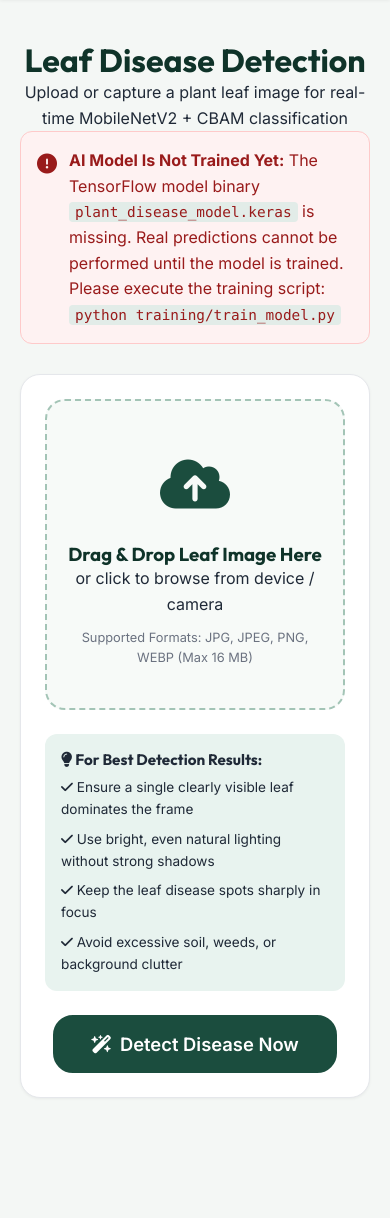
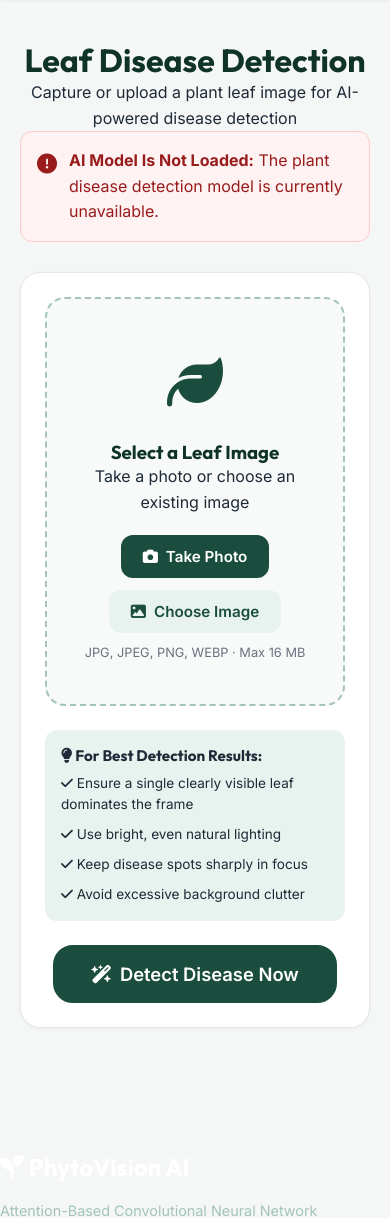
Before and after one commit to vaidehipurohit18/phyto-vision, a Flask app: page /detect in a window 390 px wide. Shown: the part 73-1291 px from the top of the page. Run offline with Flask 3, Linux system fonts and the light colour scheme; some libraries are stand-ins or nearby versions.

Commit message:
Fix mobile camera and image upload

```diff
--- a/static/js/detect.js
+++ b/static/js/detect.js
@@ -1,143 +1,509 @@
-/* Leaf Image Detection Upload JavaScript */
+/* ============================================================
+   PHYTO VISION - LEAF IMAGE DETECTION
+   Mobile Camera + Gallery + Desktop File Upload
+   ============================================================ */
+
 document.addEventListener('DOMContentLoaded', () => {
+
     const detectForm = document.getElementById('detect-form');
-    const fileInput = document.getElementById('leaf_image');
+
+    const cameraInput = document.getElementById('camera-input');
+    const galleryInput = document.getElementById('gallery-input');
+
+    const cameraBtn = document.getElementById('camera-btn');
+    const galleryBtn = document.getElementById('gallery-btn');
+
     const dropZone = document.getElementById('drop-zone');
     const dropPrompt = document.getElementById('drop-zone-prompt');
-    const previewContainer = document.getElementById('preview-container');
-    const previewImage = document.getElementById('image-preview');
-    const removeImgBtn = document.getElementById('remove-img-btn');
-    const errorBox = document.getElementById('detect-error-box');
-    const errorMsg = document.getElementById('detect-error-msg');
-    const submitBtn = document.getElementById('submit-detect-btn');
-    const loadingOverlay = document.getElementById('loading-overlay');
 
-    if (!detectForm) return;
+    const previewContainer =
+        document.getElementById('preview-container');
 
-    // Trigger file dialog on dropzone click
-    dropZone.addEventListener('click', (e) => {
-        if (e.target.closest('#remove-img-btn')) return;
-        fileInput.click();
+    const previewImage =
+        document.getElementById('image-preview');
+
+    const removeImgBtn =
+        document.getElementById('remove-img-btn');
+
+    const errorBox =
+        document.getElementById('detect-error-box');
+
+    const errorMsg =
+        document.getElementById('detect-error-msg');
+
+    const submitBtn =
+        document.getElementById('submit-detect-btn');
+
+    const loadingOverlay =
+        document.getElementById('loading-overlay');
+
+
+    if (!detectForm) {
+        return;
+    }
+
+
+    /* ========================================================
+       STORE SELECTED FILE
+       ======================================================== */
+
+    let selectedFile = null;
+
+
+    /* ========================================================
+       CAMERA BUTTON
+       ======================================================== */
+
+    cameraBtn.addEventListener('click', (e) => {
+
+        e.preventDefault();
+        e.stopPropagation();
+
+        hideError();
+
+        /*
+         * This input has:
+         *
+         * accept="image/*"
+         * capture="environment"
+         *
+         * On supported mobile browsers this requests
+         * the rear-facing camera.
+         */
+
+        cameraInput.click();
+
     });
 
-    // Drag & Drop handlers
+
+    /* ========================================================
+       GALLERY BUTTON
+       ======================================================== */
+
+    galleryBtn.addEventListener('click', (e) => {
+
+        e.preventDefault();
+        e.stopPropagation();
+
+        hideError();
+
+        galleryInput.click();
+
+    });
+
+
+    /* ========================================================
+       CAMERA INPUT CHANGE
+       ======================================================== */
+
+    cameraInput.addEventListener('change', () => {
+
+        if (
+            cameraInput.files &&
+            cameraInput.files.length > 0
+        ) {
+
+            const file = cameraInput.files[0];
+
+            handleFileSelect(file);
+
+        }
+
+    });
+
+
+    /* ========================================================
+       GALLERY INPUT CHANGE
+       ======================================================== */
+
+    galleryInput.addEventListener('change', () => {
+
+        if (
+            galleryInput.files &&
+            galleryInput.files.length > 0
+        ) {
+
+            const file = galleryInput.files[0];
+
+            handleFileSelect(file);
+
+        }
+
+    });
+
+
+    /* ========================================================
+       DESKTOP DROPZONE CLICK
+       ======================================================== */
+
+    dropZone.addEventListener('click', (e) => {
+
+        /*
+         * Don't trigger file picker if user clicked
+         * one of the buttons.
+         */
+
+        if (
+            e.target.closest('#camera-btn') ||
+            e.target.closest('#gallery-btn') ||
+            e.target.closest('#remove-img-btn')
+        ) {
+
+            return;
+
+        }
+
+        /*
+         * On desktop, clicking the main area opens
+         * the gallery/file picker.
+         */
+
+        galleryInput.click();
+
+    });
+
+
+    /* ========================================================
+       DRAG & DROP
+       ======================================================== */
+
     ['dragenter', 'dragover'].forEach(eventName => {
+
         dropZone.addEventListener(eventName, (e) => {
+
             e.preventDefault();
             e.stopPropagation();
+
             dropZone.classList.add('dragover');
-        }, false);
+
+        });
+
     });
 
+
     ['dragleave', 'drop'].forEach(eventName => {
+
         dropZone.addEventListener(eventName, (e) => {
+
             e.preventDefault();
             e.stopPropagation();
+
             dropZone.classList.remove('dragover');
-        }, false);
+
+        });
+
     });
 
+
     dropZone.addEventListener('drop', (e) => {
-        const dt = e.dataTransfer;
-        const files = dt.files;
-        if (files && files.length > 0) {
-            fileInput.files = files;
+
+        const files = e.dataTransfer.files;
+
+        if (
+            files &&
+            files.length > 0
+        ) {
+
             handleFileSelect(files[0]);
+
         }
+
     });
 
-    fileInput.addEventListener('change', () => {
-        if (fileInput.files && fileInput.files.length > 0) {
-            handleFileSelect(fileInput.files[0]);
-        }
-    });
+
+    /* ========================================================
+       FILE VALIDATION
+       ======================================================== */
 
     function handleFileSelect(file) {
+
         hideError();
 
-        const validTypes = ['image/png', 'image/jpeg', 'image/jpg', 'image/webp'];
-        if (!validTypes.includes(file.type)) {
-            showError(`Invalid file format '${file.type}'. Please upload JPG, PNG, or WEBP image.`);
-            resetFile();
+        if (!file) {
             return;
         }
 
-        if (file.size > 16 * 1024 * 1024) {
-            showError(`File size (${(file.size / (1024 * 1024)).toFixed(1)} MB) exceeds maximum 16 MB limit.`);
+
+        console.log(
+            '[DETECT] Selected file:',
+            file.name
+        );
+
+        console.log(
+            '[DETECT] MIME type:',
+            file.type
+        );
+
+        console.log(
+            '[DETECT] Size:',
+            file.size
+        );
+
+
+        const validTypes = [
+            'image/png',
+            'image/jpeg',
+            'image/jpg',
+            'image/webp'
+        ];
+
+
+        /*
+         * Some mobile cameras may return an empty
+         * MIME type even though the file is an image.
+         *
+         * Therefore don't reject purely because
+         * file.type is empty.
+         */
+
+        if (
+            file.type &&
+            !validTypes.includes(file.type)
+        ) {
+
+            showError(
+                `Invalid image format "${file.type}". ` +
+                `Please use JPG, PNG, or WEBP.`
+            );
+
             resetFile();
+
             return;
+
         }
 
-        // Show image preview
+
+        /* 16 MB limit */
+
+        if (
+            file.size >
+            16 * 1024 * 1024
+        ) {
+
+            showError(
+                `File size is ` +
+                `${(file.size / (1024 * 1024)).toFixed(1)} MB. ` +
+                `Maximum allowed size is 16 MB.`
+            );
+
+            resetFile();
+
+            return;
+
+        }
+
+
+        selectedFile = file;
+
+
+        /* ====================================================
+           PREVIEW
+           ==================================================== */
+
         const reader = new FileReader();
+
+
         reader.onload = (e) => {
-            previewImage.src = e.target.result;
+
+            previewImage.src =
+                e.target.result;
+
             dropPrompt.classList.add('hidden');
+
             previewContainer.classList.remove('hidden');
+
+            submitBtn.disabled = false;
+
         };
+
+
+        reader.onerror = () => {
+
+            showError(
+                'Unable to read the selected image.'
+            );
+
+        };
+
+
         reader.readAsDataURL(file);
+
     }
 
+
+    /* ========================================================
+       REMOVE IMAGE
+       ======================================================== */
+
     removeImgBtn.addEventListener('click', (e) => {
+
+        e.preventDefault();
         e.stopPropagation();
+
         resetFile();
+
     });
 
+
     function resetFile() {
-        fileInput.value = '';
+
+        selectedFile = null;
+
+        cameraInput.value = '';
+
+        galleryInput.value = '';
+
         previewImage.src = '#';
+
         previewContainer.classList.add('hidden');
+
         dropPrompt.classList.remove('hidden');
+
         hideError();
+
     }
 
-    function showError(msg) {
-        errorMsg.textContent = msg;
+
+    /* ========================================================
+       ERROR HANDLING
+       ======================================================== */
+
+    function showError(message) {
+
+        errorMsg.textContent = message;
+
         errorBox.classList.remove('hidden');
+
     }
 
+
     function hideError() {
+
         errorBox.classList.add('hidden');
+
         errorMsg.textContent = '';
+
     }
 
-    // Submit Form via AJAX
-    detectForm.addEventListener('submit', async (e) => {
-        e.preventDefault();
-        hideError();
 
-        if (!fileInput.files || fileInput.files.length === 0) {
-            showError('Please select or capture a plant leaf image first.');
-            return;
+    /* ========================================================
+       SUBMIT PREDICTION
+       ======================================================== */
+
+    detectForm.addEventListener(
+        'submit',
+        async (e) => {
+
+            e.preventDefault();
+
+            hideError();
+
+
+            if (!selectedFile) {
+
+                showError(
+                    'Please take a photo or choose a leaf image first.'
+                );
+
+                return;
+
+            }
+
+
+            console.log(
+                '[DETECT] Sending image to /predict...'
+            );
+
+
+            const formData = new FormData();
+
+            formData.append(
+                'leaf_image',
+                selectedFile
+            );
+
+
+            /* Loading UI */
+
+            loadingOverlay.classList.remove('hidden');
+
+            submitBtn.disabled = true;
+
+
+            try {
+
+                const response = await fetch(
+                    '/predict',
+                    {
+                        method: 'POST',
+                        body: formData
+                    }
+                );
+
+
+                console.log(
+                    '[DETECT] Server response:',
+                    response.status
+                );
+
+
+                const data =
+                    await response.json();
+
+
+                if (
+                    response.ok &&
+                    data.success
+                ) {
+
+                    console.log(
+                        '[DETECT] Prediction successful.'
+                    );
+
+
+                    window.location.href =
+                        data.redirect_url;
+
+
+                } else {
+
+                    loadingOverlay.classList.add(
+                        'hidden'
+                    );
+
+                    submitBtn.disabled = false;
+
+
+                    showError(
+                        data.error ||
+                        'An error occurred during leaf analysis.'
+                    );
+
+                }
+
+
+            } catch (err) {
+
+                console.error(
+                    '[DETECT] Request failed:',
+                    err
+                );
+
+
+                loadingOverlay.classList.add(
+                    'hidden'
+                );
+
+                submitBtn.disabled = false;
+
+
+                showError(
+                    'Network error or server connection failed. Please try again.'
+                );
+
+            }
+
         }
+    );
 
-        const formData = new FormData();
-        formData.append('leaf_image', fileInput.files[0]);
-
-        // Show loading spinner
-        loadingOverlay.classList.remove('hidden');
-        submitBtn.disabled = true;
-
-        try {
-            const response = await fetch('/predict', {
-                method: 'POST',
-                body: formData
-            });
-
-            const data = await response.json();
-
-            if (response.ok && data.success) {
-                // Redirect to result page
-                window.location.href = data.redirect_url;
-            } else {
-                loadingOverlay.classList.add('hidden');
-                submitBtn.disabled = false;
-                showError(data.error || 'An error occurred during leaf analysis.');
-            }
-        } catch (err) {
-            loadingOverlay.classList.add('hidden');
-            submitBtn.disabled = false;
-            showError('Network error or server connection failed. Please try again.');
-        }
-    });
 });
--- a/templates/detect.html
+++ b/templates/detect.html
@@ -1,97 +1,252 @@
 {% extends "base.html" %}
 
-{% block title %}Detect Plant Disease | Attention-Based CNN Scanner{% endblock %}
+{% block title %}Detect Plant Disease | PhytoVision{% endblock %}
 
 {% block content %}
+
 <div class="container page-container">
+
     <div class="page-header text-center">
         <h1 class="page-title">Leaf Disease Detection</h1>
-        <p class="page-subtitle">Upload or capture a plant leaf image for real-time MobileNetV2 + CBAM classification</p>
+        <p class="page-subtitle">
+            Capture or upload a plant leaf image for AI-powered disease detection
+        </p>
     </div>
 
     {% if not model_loaded %}
     <div class="alert alert-danger" style="max-width: 800px; margin: 0 auto 30px;">
-        <div class="alert-icon"><i class="fa-solid fa-circle-exclamation"></i></div>
+        <div class="alert-icon">
+            <i class="fa-solid fa-circle-exclamation"></i>
+        </div>
+
         <div class="alert-content">
-            <strong>AI Model Is Not Trained Yet:</strong>
-            The TensorFlow model binary <code>plant_disease_model.keras</code> is missing.
-            Real predictions cannot be performed until the model is trained. Please execute the training script:
-            <br>
-            <code class="code-block">python training/train_model.py</code>
+            <strong>AI Model Is Not Loaded:</strong>
+            The plant disease detection model is currently unavailable.
         </div>
     </div>
     {% endif %}
 
     <div class="detect-wrapper">
-        <!-- Detection Form Card -->
+
         <div class="card detect-card">
+
             <form id="detect-form" enctype="multipart/form-data">
+
+                <!-- CAMERA INPUT -->
+                <input
+                    type="file"
+                    name="leaf_image"
+                    id="camera-input"
+                    accept="image/*"
+                    capture="environment"
+                    style="display:none;"
+                >
+
+                <!-- GALLERY / FILE INPUT -->
+                <input
+                    type="file"
+                    id="gallery-input"
+                    accept="image/png,image/jpeg,image/jpg,image/webp"
+                    style="display:none;"
+                >
+
+                <!-- Upload Area -->
                 <div class="drop-zone" id="drop-zone">
-                    <input type="file" name="leaf_image" id="leaf_image" accept="image/png, image/jpeg, image/jpg, image/webp" capture="environment" hidden>
 
-                    <div class="drop-zone-content" id="drop-zone-prompt">
+                    <div
+                        class="drop-zone-content"
+                        id="drop-zone-prompt"
+                    >
+
                         <div class="upload-icon">
-                            <i class="fa-solid fa-cloud-arrow-up"></i>
+                            <i class="fa-solid fa-leaf"></i>
                         </div>
-                        <h3>Drag & Drop Leaf Image Here</h3>
-                        <p class="upload-sub">or click to browse from device / camera</p>
+
+                        <h3>Select a Leaf Image</h3>
+
+                        <p class="upload-sub">
+                            Take a photo or choose an existing image
+                        </p>
+
+                        <!-- MOBILE ACTION BUTTONS -->
+                        <div
+                            class="mobile-upload-actions"
+                            style="
+                                display:flex;
+                                gap:12px;
+                                justify-content:center;
+                                flex-wrap:wrap;
+                                margin-top:20px;
+                            "
+                        >
+
+                            <button
+                                type="button"
+                                class="btn btn-primary"
+                                id="camera-btn"
+                            >
+                                <i class="fa-solid fa-camera"></i>
+                                Take Photo
+                            </button>
+
+                            <button
+                                type="button"
+                                class="btn btn-secondary"
+                                id="gallery-btn"
+                            >
+                                <i class="fa-solid fa-image"></i>
+                                Choose Image
+                            </button>
+
+                        </div>
+
                         <div class="allowed-formats">
-                            Supported Formats: JPG, JPEG, PNG, WEBP (Max 16 MB)
+                            JPG, JPEG, PNG, WEBP · Max 16 MB
                         </div>
+
                     </div>
 
-                    <!-- Image Preview Container -->
-                    <div class="image-preview-container hidden" id="preview-container">
-                        <img id="image-preview" src="#" alt="Leaf Preview">
+                    <!-- IMAGE PREVIEW -->
+
+                    <div
+                        class="image-preview-container hidden"
+                        id="preview-container"
+                    >
+
+                        <img
+                            id="image-preview"
+                            src="#"
+                            alt="Leaf Preview"
+                        >
+
                         <div class="preview-overlay">
-                            <button type="button" class="btn btn-sm btn-danger" id="remove-img-btn">
-                                <i class="fa-solid fa-trash"></i> Remove Image
+
+                            <button
+                                type="button"
+                                class="btn btn-sm btn-danger"
+                                id="remove-img-btn"
+                            >
+                                <i class="fa-solid fa-trash"></i>
+                                Remove Image
                             </button>
+
                         </div>
+
                     </div>
+
                 </div>
 
-                <!-- Guidelines List -->
+                <!-- Guidelines -->
+
                 <div class="upload-tips">
-                    <h4><i class="fa-solid fa-lightbulb"></i> For Best Detection Results:</h4>
+
+                    <h4>
+                        <i class="fa-solid fa-lightbulb"></i>
+                        For Best Detection Results:
+                    </h4>
+
                     <ul>
-                        <li><i class="fa-solid fa-check"></i> Ensure a single clearly visible leaf dominates the frame</li>
-                        <li><i class="fa-solid fa-check"></i> Use bright, even natural lighting without strong shadows</li>
-                        <li><i class="fa-solid fa-check"></i> Keep the leaf disease spots sharply in focus</li>
-                        <li><i class="fa-solid fa-check"></i> Avoid excessive soil, weeds, or background clutter</li>
+
+                        <li>
+                            <i class="fa-solid fa-check"></i>
+                            Ensure a single clearly visible leaf dominates the frame
+                        </li>
+
+                        <li>
+                            <i class="fa-solid fa-check"></i>
+                            Use bright, even natural lighting
+                        </li>
+
+                        <li>
+                            <i class="fa-solid fa-check"></i>
+                            Keep disease spots sharply in focus
+                        </li>
+
+                        <li>
+                            <i class="fa-solid fa-check"></i>
+                            Avoid excessive background clutter
+                        </li>
+
                     </ul>
+
                 </div>
 
-                <!-- Error Alert Box -->
-                <div class="alert alert-danger hidden" id="detect-error-box">
-                    <div class="alert-icon"><i class="fa-solid fa-circle-xmark"></i></div>
-                    <div class="alert-content" id="detect-error-msg"></div>
+                <!-- ERROR -->
+
+                <div
+                    class="alert alert-danger hidden"
+                    id="detect-error-box"
+                >
+
+                    <div class="alert-icon">
+                        <i class="fa-solid fa-circle-xmark"></i>
+                    </div>
+
+                    <div
+                        class="alert-content"
+                        id="detect-error-msg"
+                    ></div>
+
                 </div>
 
-                <!-- Action Button & Spinner -->
+                <!-- SUBMIT -->
+
                 <div class="detect-actions text-center">
-                    <button type="submit" class="btn btn-primary btn-xl" id="submit-detect-btn" {% if not model_loaded %}disabled{% endif %}>
-                        <i class="fa-solid fa-wand-magic-sparkles"></i> Detect Disease Now
+
+                    <button
+                        type="submit"
+                        class="btn btn-primary btn-xl"
+                        id="submit-detect-btn"
+                        {% if not model_loaded %}disabled{% endif %}
+                    >
+
+                        <i class="fa-solid fa-wand-magic-sparkles"></i>
+                        Detect Disease Now
+
                     </button>
+
                 </div>
 
-                <!-- Progress Loading Modal -->
-                <div class="loading-overlay hidden" id="loading-overlay">
+                <!-- LOADING -->
+
+                <div
+                    class="loading-overlay hidden"
+                    id="loading-overlay"
+                >
+
                     <div class="spinner-box">
+
                         <div class="spinner"></div>
-                        <h3 class="loading-title">Analyzing Leaf Image...</h3>
-                        <p class="loading-desc">Running MobileNetV2 + CBAM Attention Neural Network & Generating Grad-CAM Heatmap</p>
+
+                        <h3 class="loading-title">
+                            Analyzing Leaf Image...
+                        </h3>
+
+                        <p class="loading-desc">
+                            Running AI plant disease classification
+                        </p>
+
                         <div class="progress-bar-container">
                             <div class="progress-bar-fill"></div>
                         </div>
+
                     </div>
+
                 </div>
+
             </form>
+
         </div>
+
     </div>
+
 </div>
+
 {% endblock %}
 
+
 {% block scripts %}
+
 <script src="{{ url_for('static', filename='js/detect.js') }}"></script>
+
 {% endblock %}
```
